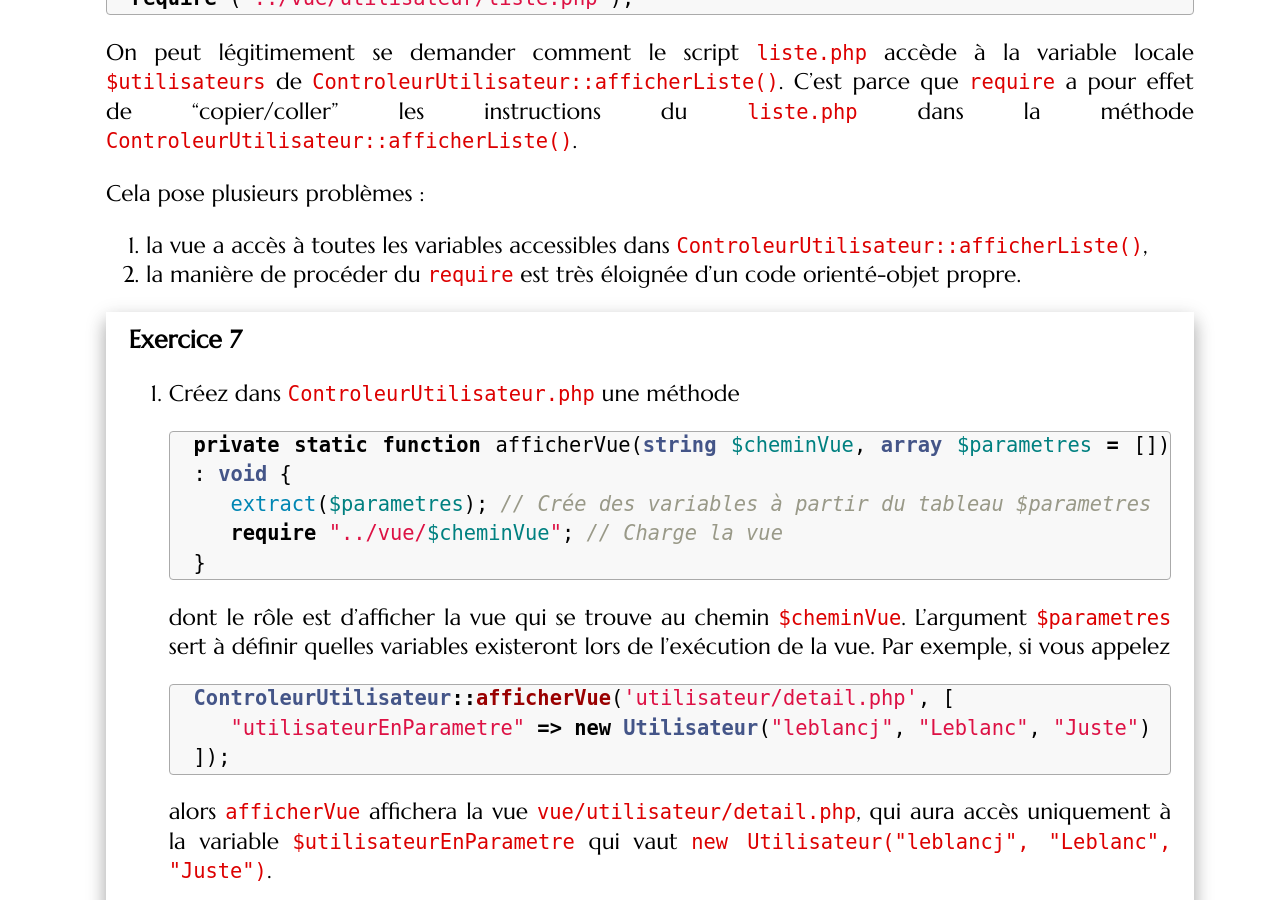
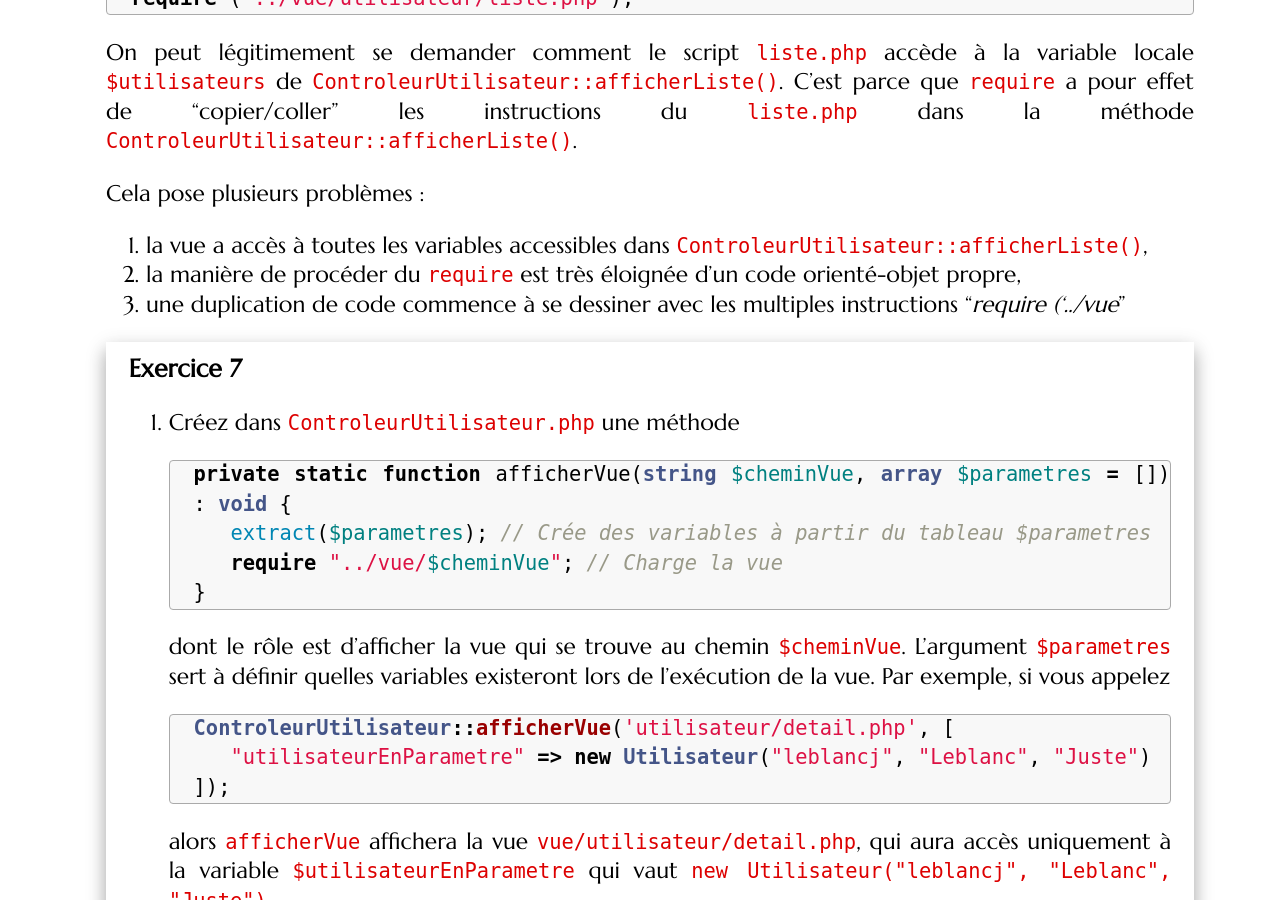
Before and after one commit to romainlebreton/R3.01-DeveloppementWeb, a Jekyll site: the page built from tutorials/tutorial4.md, in a window 1280 px wide and 900 px high, scrolled down 10264 px. Built offline with Jekyll 4.4.1, drawn with Linux system fonts in a browser that asks for light colours; some web fonts are replaced.

Commit message:
Update tutorial4.md

```diff
--- a/tutorials/tutorial4.md
+++ b/tutorials/tutorial4.md
@@ -397,7 +397,8 @@ de "copier/coller" les instructions du `liste.php` dans la méthode `ControleurU
 
 Cela pose plusieurs problèmes :
 1. la vue a accès à toutes les variables accessibles dans `ControleurUtilisateur::afficherListe()`,
-1. la manière de procéder du `require` est très éloignée d'un code orienté-objet propre.
+1. la manière de procéder du `require` est très éloignée d'un code orienté-objet propre,
+1. une duplication de code commence à se dessiner avec les multiples instructions "*require ('../vue*"
 
 <div class="exercise">
 
```
